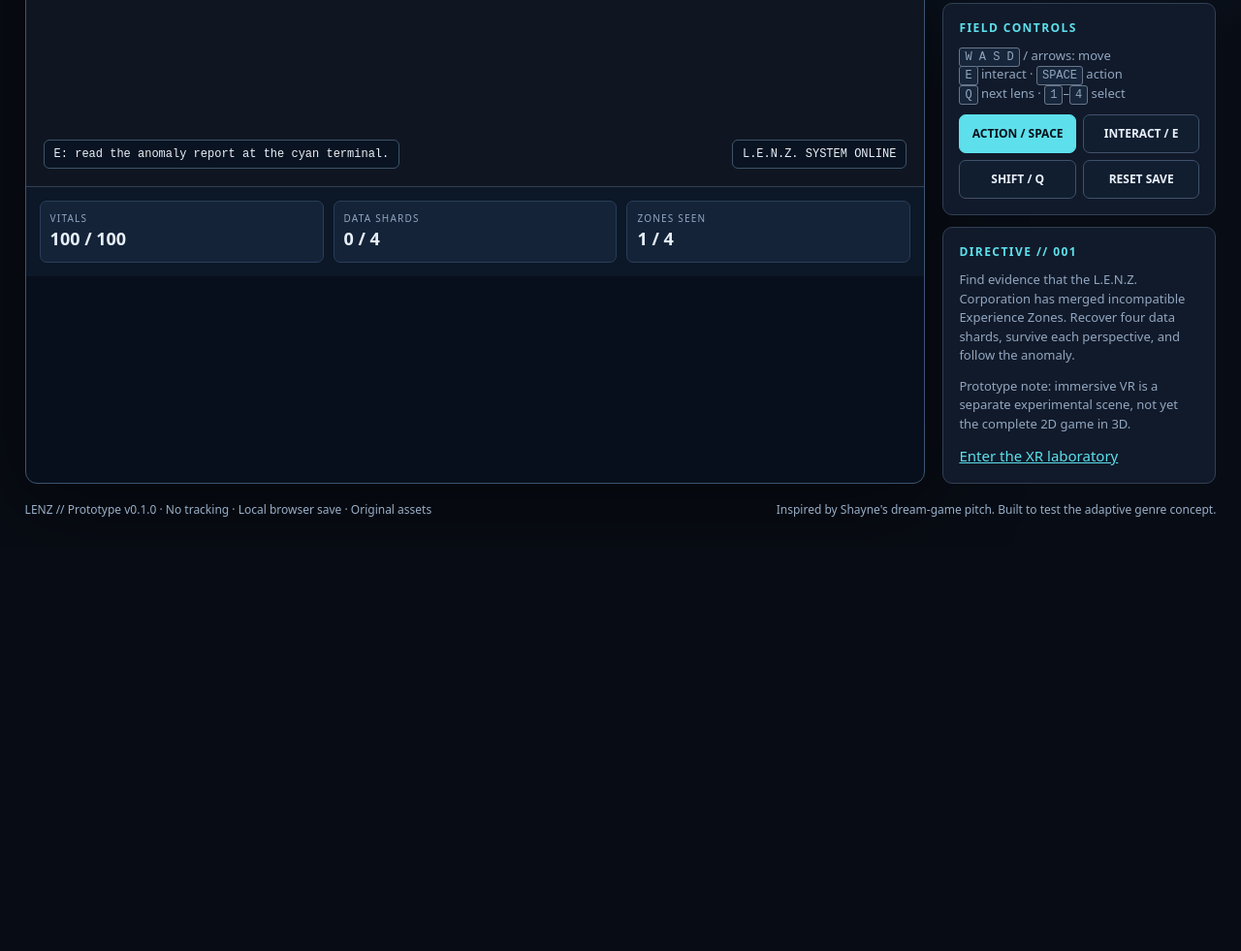
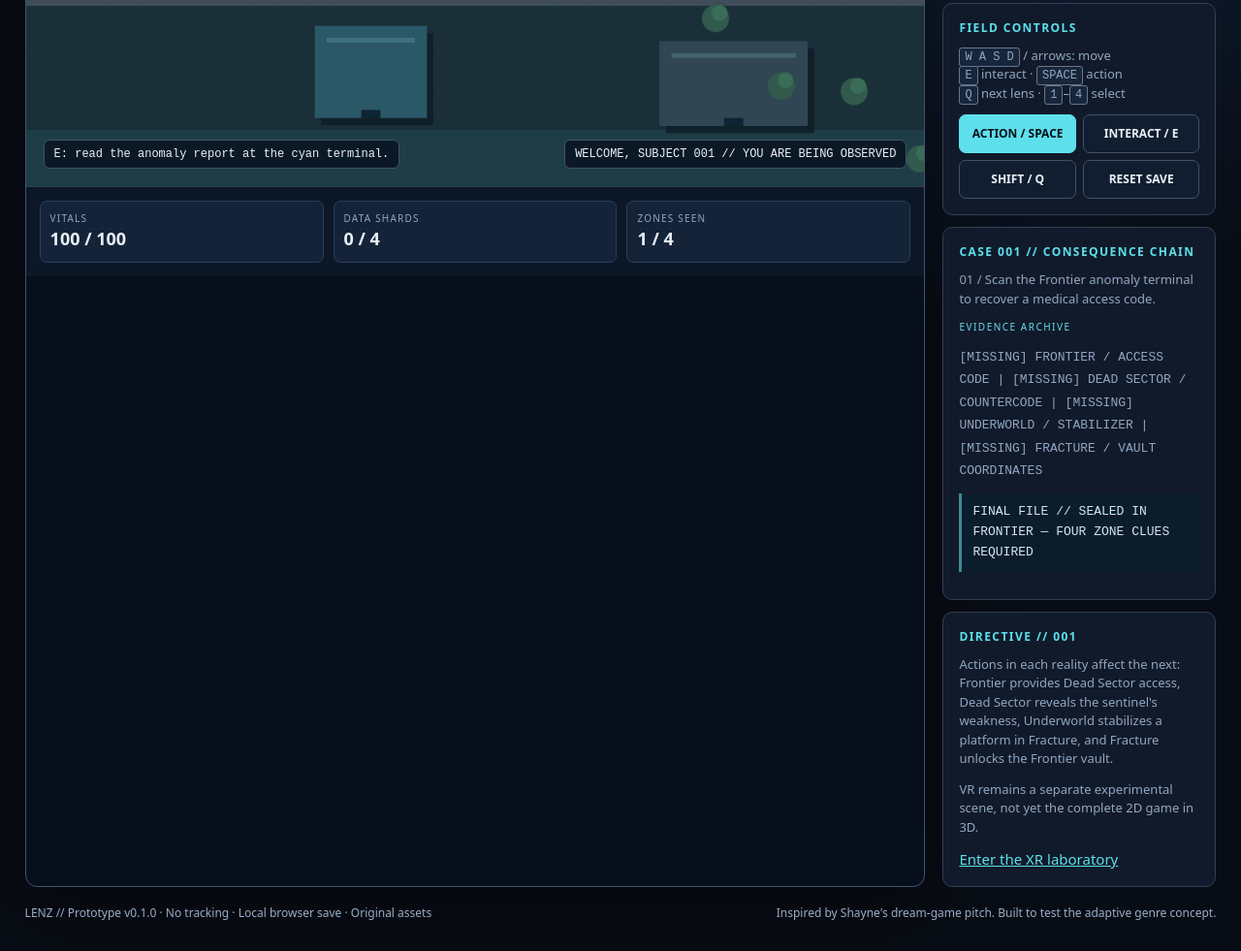
Before and after one commit to MichaelWave369/LENZ, a plain HTML site: page index.html in a window 1280 px wide. Shown: the part 533-1514 px from the top of the page at 97% size. Before the commit the page ends 1098 px from the top, so only its background shows below. Drawn offline with Linux system fonts and the light colour scheme.

Commit message:
feat: add live cross-reality case log and evidence tracking to HUD

```diff
--- a/index.html
+++ b/index.html
@@ -23,7 +23,10 @@
 .side{display:flex;flex-direction:column;gap:12px}.panel{border:1px solid var(--line);border-radius:10px;background:#111a2a;padding:16px}.panel h2{margin:0 0 10px;letter-spacing:.12em;font-size:12px;color:var(--cyan);text-transform:uppercase}.panel p{font-size:13px;color:var(--muted);margin:0 0 12px}
 .zones{display:grid;gap:8px}.zone{width:100%;text-align:left;border:1px solid #37445c;background:#111e30;color:var(--ink);border-radius:7px;padding:9px 11px}.zone.selected{border-color:var(--cyan);background:#123344;box-shadow:inset 3px 0 0 var(--cyan)}
 .zone b{display:block;letter-spacing:.07em;font-size:13px}.zone span{display:block;color:#a2b2c7;font-size:11px}
-.controls{display:grid;grid-template-columns:repeat(2,1fr);gap:7px}.controls .btn{padding:10px 8px;font-size:12px}
+.controls{display:grid;grid-template-columns:repeat(2,1fr);gap:7px}.evidence{font:11px/1.8 ui-monospace,monospace;color:#adc7d9;overflow-wrap:anywhere}
+.microline{font-size:10px!important;color:#65dbe9!important;letter-spacing:.15em;text-transform:uppercase}
+.sealed{padding:9px 11px;background:#0b1c2b;border-left:3px solid #3d8999;font:11px/1.6 ui-monospace,monospace;color:#d2e7f3!important}
+.controls .btn{padding:10px 8px;font-size:12px}
 kbd{font:12px ui-monospace,monospace;border:1px solid #67768c;border-radius:3px;padding:2px 5px;background:#17263a}
 .note{padding:18px 0 30px;color:#98aec8;font-size:12px;display:flex;gap:20px;justify-content:space-between;flex-wrap:wrap}
 .touch{display:none;margin:10px 0;justify-content:center;gap:16px;align-items:center}.dpad{display:grid;grid-template-columns:repeat(3,48px);grid-template-rows:repeat(2,44px);gap:5px}.touch button{background:#152b42;color:#e7f5ff;border:1px solid #60829e;border-radius:7px;font-size:21px;touch-action:none}.touch .act{height:90px;min-width:76px;font-size:14px}
@@ -62,7 +65,16 @@
  </div></section>
  <section class="panel"><h2>Field controls</h2><p><kbd>W A S D</kbd> / arrows: move<br><kbd>E</kbd> interact · <kbd>SPACE</kbd> action<br><kbd>Q</kbd> next lens · <kbd>1</kbd>–<kbd>4</kbd> select</p>
  <div class="controls"><button id="action" class="btn primary">ACTION / SPACE</button><button id="interact" class="btn">INTERACT / E</button><button id="shift" class="btn">SHIFT / Q</button><button id="reset" class="btn">RESET SAVE</button></div></section>
- <section class="panel" id="mission"><h2>Directive // 001</h2><p>Find evidence that the L.E.N.Z. Corporation has merged incompatible Experience Zones. Recover four data shards, survive each perspective, and follow the anomaly.</p><p>Prototype note: immersive VR is a separate experimental scene, not yet the complete 2D game in 3D.</p><a href="xr.html">Enter the XR laboratory</a></section>
+ <section class="panel" aria-labelledby="caseTitle">
+  <h2 id="caseTitle">Case 001 // Consequence Chain</h2>
+  <p id="caseStatus" aria-live="polite">Retrieve evidence in Frontier to begin the chain.</p>
+  <p class="microline">Evidence archive</p>
+  <p id="caseEvidence" class="evidence" aria-live="polite">No data recovered yet.</p>
+  <p id="caseEnding" class="sealed">FINAL FILE // SEALED</p>
+ </section>
+ <section class="panel" id="mission"><h2>Directive // 001</h2>
+  <p>Actions in each reality affect the next: Frontier provides Dead Sector access, Dead Sector reveals the sentinel's weakness, Underworld stabilizes a platform in Fracture, and Fracture unlocks the Frontier vault.</p>
+  <p>VR remains a separate experimental scene, not yet the complete 2D game in 3D.</p><a href="xr.html">Enter the XR laboratory</a></section>
 </aside>
 </main>
 <div class="touch" aria-label="Touch game controls">
```
